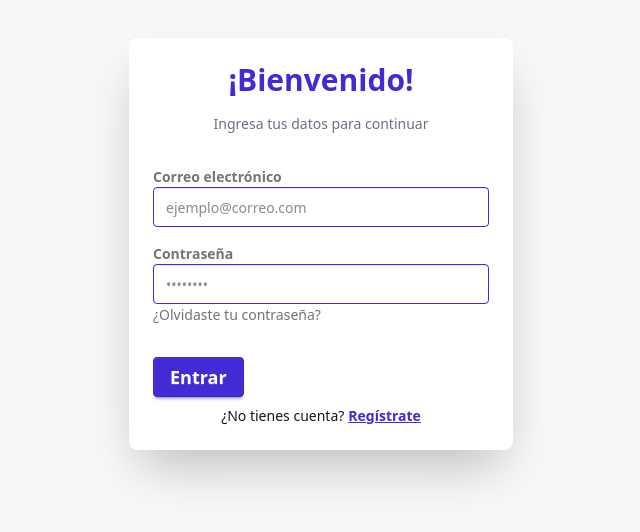
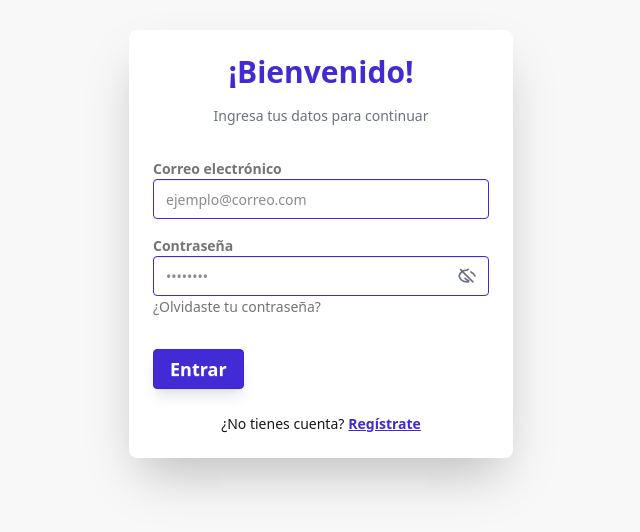
Before and after one commit to JuanDODP/CRUD_GA, an Angular app: page /auth/login in a window 1280 px wide. Shown: the part 156-688 px from the top of the page, without its empty margins (319-959 px from the left). Built offline with nearby package versions, Linux system fonts and the light colour scheme.

Commit message:
icon add

```diff
--- a/src/app/auth/pages/login-page/login-page.html
+++ b/src/app/auth/pages/login-page/login-page.html
@@ -9,7 +9,10 @@
           <label class="label">
             <span class="label-text font-semibold">Correo electrónico</span>
           </label>
-          <input type="email" placeholder="ejemplo@correo.com" class="input input-bordered input-primary w-full"
+          <input
+            type="email"
+            placeholder="ejemplo@correo.com"
+            class="input input-bordered input-primary w-full"
             formControlName="email" />
         </div>
 
@@ -17,30 +20,53 @@
           <label class="label">
             <span class="label-text font-semibold">Contraseña</span>
           </label>
-          <input type="password" placeholder="••••••••" class="input input-bordered input-primary w-full"
+
+          <div class="relative w-full">
+            <input
+              [type]="showPassword() ? 'text' : 'password'"
+              placeholder="••••••••"
+              class="input input-bordered input-primary w-full pr-10"
               formControlName="password" />
+
+            <button
+              type="button"
+              (click)="togglePassword()"
+              class="absolute right-3 top-1/2 -translate-y-1/2 text-gray-500 hover:text-primary transition-colors focus:outline-none">
+
+              @if (showPassword()) {
+                <svg xmlns="http://www.w3.org/2000/svg" class="h-5 w-5" fill="none" viewBox="0 0 24 24" stroke="currentColor">
+                  <path stroke-linecap="round" stroke-linejoin="round" stroke-width="2" d="M15 12a3 3 0 11-6 0 3 3 0 016 0z" />
+                  <path stroke-linecap="round" stroke-linejoin="round" stroke-width="2" d="M2.458 12C3.732 7.943 7.523 5 12 5c4.478 0 8.268 2.943 9.542 7-1.274 4.057-5.064 7-9.542 7-4.477 0-8.268-2.943-9.542-7z" />
+                </svg>
+              } @else {
+                <svg xmlns="http://www.w3.org/2000/svg" class="h-5 w-5" fill="none" viewBox="0 0 24 24" stroke="currentColor">
+                  <path stroke-linecap="round" stroke-linejoin="round" stroke-width="2" d="M13.875 18.825A10.05 10.05 0 0112 19c-4.478 0-8.268-2.943-9.542-7a10.05 10.05 0 012.112-3.875m9.6 9.6a9.958 9.958 0 01-4.512-2.853m-5.641-5.641a9.946 9.946 0 012.36-3.067L4.343 4.343m1.414 1.414L19.07 19.07m-1.414-1.414L15.858 15.858M21.542 12a10.05 10.05 0 00-4.838-4.838m-3.133-3.133A10.05 10.05 0 0012 5c-4.477 0-8.268 2.943-9.542 7" />
+                </svg>
+              }
+            </button>
+          </div>
+
           <label class="label">
             <a href="#" class="label-text-alt link link-hover">¿Olvidaste tu contraseña?</a>
           </label>
         </div>
 
-        <div class="form-control mt-8 ">
-          <button class="btn btn-primary text-white text-lg">Entrar</button>
+        <div class="form-control mt-8">
+          <button class="btn btn-primary text-white text-lg shadow-lg">Entrar</button>
         </div>
       </form>
-      @if (hashError())
-      {
-      <div role="alert" class="alert alert-error">
+
+      @if (hashError()) {
+        <div role="alert" class="alert alert-error mt-4 shadow-md">
           <svg xmlns="http://www.w3.org/2000/svg" class="h-6 w-6 shrink-0 stroke-current" fill="none" viewBox="0 0 24 24">
-          <path stroke-linecap="round" stroke-linejoin="round" stroke-width="2"
-            d="M10 14l2-2m0 0l2-2m-2 2l-2-2m2 2l2 2m7-2a9 9 0 11-18 0 9 9 0 0118 0z" />
+            <path stroke-linecap="round" stroke-linejoin="round" stroke-width="2" d="M10 14l2-2m0 0l2-2m-2 2l-2-2m2 2l2 2m7-2a9 9 0 11-18 0 9 9 0 0118 0z" />
           </svg>
-        <span>ingrese sus credenciales</span>
+          <span class="text-sm">Por favor, ingrese credenciales válidas.</span>
         </div>
         <div class="divider text-xs text-gray-400">O</div>
       }
 
-      <div class="text-center">
+      <div class="text-center mt-4">
         <span class="text-sm">¿No tienes cuenta?</span>
         <a routerLink="/auth/register" class="link link-primary font-bold ml-1">Regístrate</a>
       </div>
--- a/src/app/auth/pages/login-page/login-page.ts
+++ b/src/app/auth/pages/login-page/login-page.ts
@@ -14,10 +14,14 @@ export default class LoginPage {
 
 fb=inject(FormBuilder)
 hashError=signal(false)
+// vizualizar la contraseña
+showPassword = signal(false);
 isPosting=signal(false)
 authService = inject(AuthService)
 router = inject(Router)
-
+togglePassword() {
+    this.showPassword.update(v => !v);
+  }
   loginForm = this.fb.group({
     email: ['', [Validators.required, Validators.email]],
     password: ['', [Validators.required, Validators.minLength(6)]],
--- a/src/app/auth/pages/register-page/register-page.ts
+++ b/src/app/auth/pages/register-page/register-page.ts
@@ -12,10 +12,14 @@ export default class RegisterPage {
 
   fb=inject(FormBuilder)
 hashError=signal(false)
+// vizualizar la contraseña
+showPassword = signal(false);
 isPosting=signal(false)
 authService = inject(AuthService)
 router = inject(Router)
-
+togglePassword() {
+    this.showPassword.update(v => !v);
+  }
   registerForm = this.fb.group({
     name: ['', [Validators.required, Validators.minLength(2)]],
     email: ['', [Validators.required, Validators.email]],
--- a/src/app/home/pages/services/usuarios.service.ts
+++ b/src/app/home/pages/services/usuarios.service.ts
@@ -98,7 +98,9 @@ export class UsuariosService {
 
     this.http.patch<any>(`${environment.baseUrl}/auth/users/${id}`, formData).subscribe({
       next: (resp) => {
+        console.log("================================");
         console.log('LA RESPUESTA DE USUARIOS ES', resp);
+        console.log("================================");
         const usuarioActualizado = resp?.usuario;
         this.usuarios.update((usuarios) =>
           usuarios.map((usuario) =>
--- a/src/app/shared/components/usuarios/usuarios-modal/usuarios-modal.html
+++ b/src/app/shared/components/usuarios/usuarios-modal/usuarios-modal.html
@@ -37,8 +37,30 @@
         <label class="label pt-0">
           <span class="label-text font-bold opacity-70 uppercase text-xs tracking-widest">Contraseña</span>
         </label>
-        <input type="password" placeholder="********"
-          class="input input-bordered w-full bg-base-200/50 focus:outline-primary" formControlName="password" />
+        <div class="relative w-full">
+          <input
+            [type]="showPassword() ? 'text' : 'password'"
+            placeholder="********"
+            class="input input-bordered w-full bg-base-200/50 focus:outline-primary pr-10"
+            formControlName="password" />
+
+          <button
+            type="button"
+            (click)="togglePassword()"
+            class="absolute right-3 top-1/2 -translate-y-1/2 text-gray-500 hover:text-primary transition-colors focus:outline-none">
+
+            @if (showPassword()) {
+              <svg xmlns="http://www.w3.org/2000/svg" class="h-5 w-5" fill="none" viewBox="0 0 24 24" stroke="currentColor">
+                <path stroke-linecap="round" stroke-linejoin="round" stroke-width="2" d="M15 12a3 3 0 11-6 0 3 3 0 016 0z" />
+                <path stroke-linecap="round" stroke-linejoin="round" stroke-width="2" d="M2.458 12C3.732 7.943 7.523 5 12 5c4.478 0 8.268 2.943 9.542 7-1.274 4.057-5.064 7-9.542 7-4.477 0-8.268-2.943-9.542-7z" />
+              </svg>
+            } @else {
+              <svg xmlns="http://www.w3.org/2000/svg" class="h-5 w-5" fill="none" viewBox="0 0 24 24" stroke="currentColor">
+                <path stroke-linecap="round" stroke-linejoin="round" stroke-width="2" d="M13.875 18.825A10.05 10.05 0 0112 19c-4.478 0-8.268-2.943-9.542-7a10.05 10.05 0 012.112-3.875m9.6 9.6a9.958 9.958 0 01-4.512-2.853m-5.641-5.641a9.946 9.946 0 012.36-3.067L4.343 4.343m1.414 1.414L19.07 19.07m-1.414-1.414L15.858 15.858M21.542 12a10.05 10.05 0 00-4.838-4.838m-3.133-3.133A10.05 10.05 0 0012 5c-4.477 0-8.268 2.943-9.542 7" />
+              </svg>
+            }
+          </button>
+        </div>
       </div>
 
       <div class="form-control w-full">
--- a/src/app/shared/components/usuarios/usuarios-modal/usuarios-modal.ts
+++ b/src/app/shared/components/usuarios/usuarios-modal/usuarios-modal.ts
@@ -23,6 +23,11 @@ export class UsuariosModal {
   // ================================================================================================================
   fb = inject(FormBuilder);
   hasError = signal(false);
+  // vizualizar la contraseña
+  showPassword = signal(false);
+  togglePassword() {
+    this.showPassword.update(v => !v);
+  }
 
   addUsuarioForm = this.fb.group({
     name: ['', [Validators.required]],
@@ -106,8 +111,6 @@ export class UsuariosModal {
       const { name = '', email = '', password = '', imagen = null } = this.addUsuarioForm.value;
       const id = this.selectedUsuario()?.id || 0; // Asegúrate de que el ID esté disponible
       this.usuariosService.updateUsuario(id, name!, email!, password!, imagen!);
-      this.addUsuarioForm.reset();
-      this.imagePreview.set(null);
       this.close();
       setTimeout(() => {
         this.usuariosService.resetIsSuccess();
```
Also changed, not shown: src/app/auth/pages/register-page/register-page.html (+35 -29 lines). Lines whose indentation alone changed are shown as unchanged.
